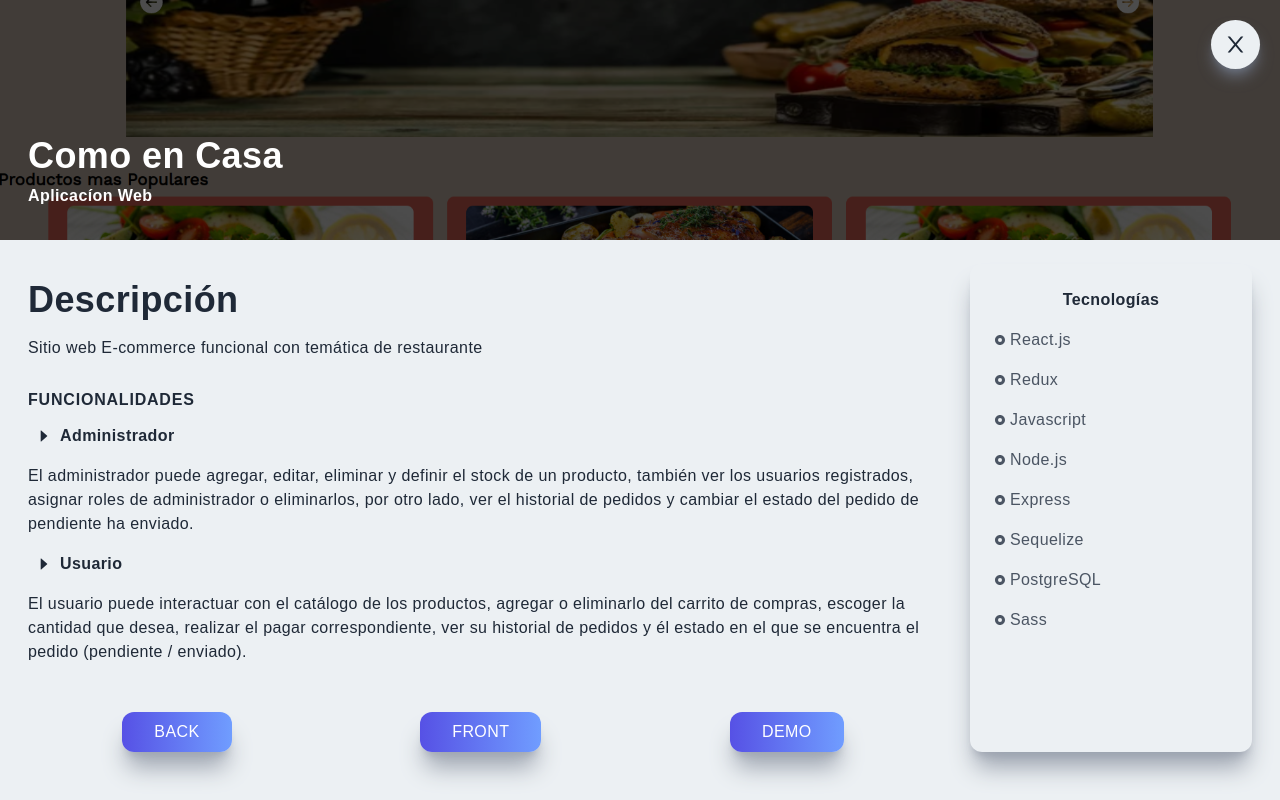
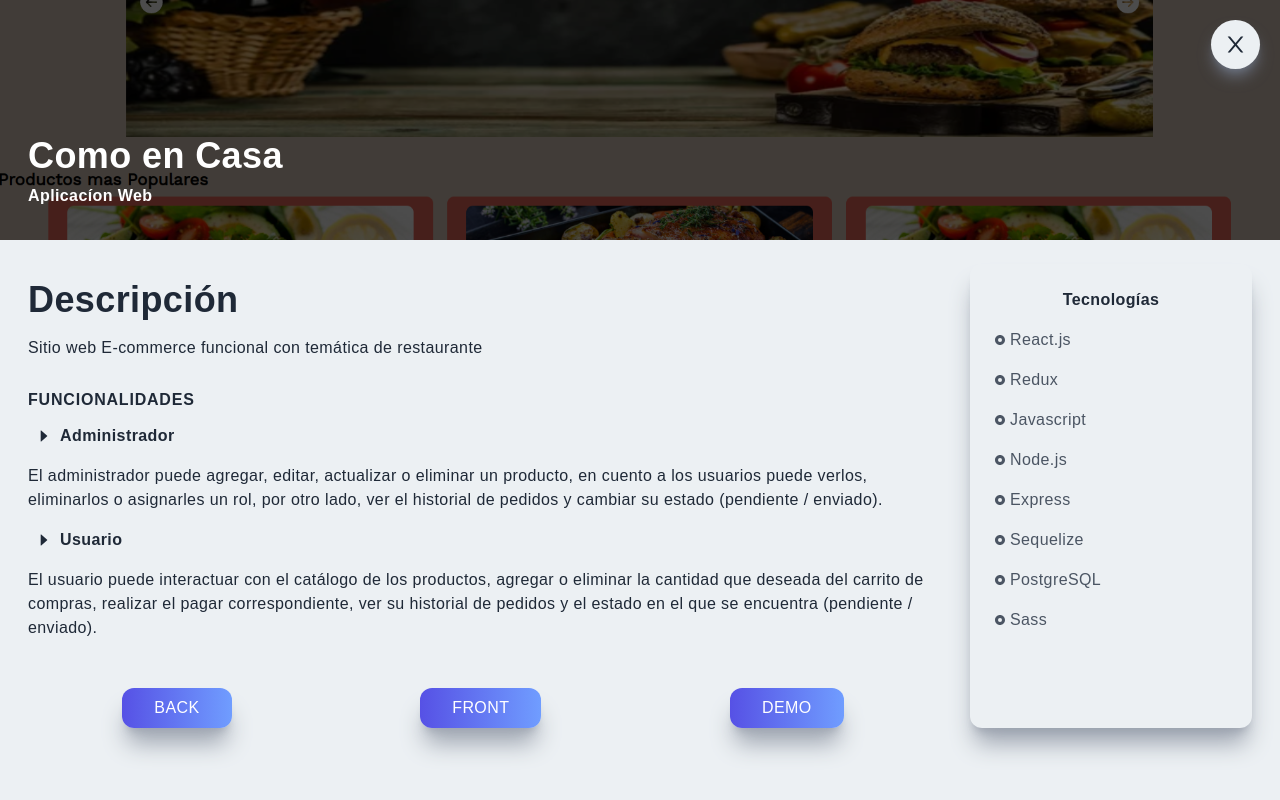
Before and after one commit to RafaMojica/Portfolio-Rafael-Mojica, a Next.js app: page /ComoEnCasa in a window 1280 px wide. Built offline with nearby package versions, Linux system fonts and the light colour scheme.

Commit message:
FIX: Actualización descripcion de proyectos

```diff
--- a/pages/ComoEnCasa.jsx
+++ b/pages/ComoEnCasa.jsx
@@ -3,10 +3,11 @@ import dataProyect from "../utils/dataProject";
 import Technologies from "../common/Technologies";
 import DescriptionButton from "../common/DescriptionButton";
 import HeaderProject from "../common/HeaderProject";
-import {AiFillCaretRight} from "react-icons/ai"
+import { AiFillCaretRight } from "react-icons/ai";
 
 const ComoEnCasa = () => {
-  const { name, image, technologies, type, frontUrl, backUrl, demoUrl } = dataProyect[3];
+  const { name, image, technologies, type, frontUrl, backUrl, demoUrl } =
+    dataProyect[3];
 
   return (
     <div className="w-full">
@@ -15,29 +16,43 @@ const ComoEnCasa = () => {
         <div data-aos="zoom-in" className="col-span-4 md:col-span-3">
           <h2 className="py-4">Descripción</h2>
           <p>Sitio web E-commerce funcional con temática de restaurante</p>
-          <h3 className="uppercase tracking-wider pt-7 pb-3">Funcionalidades</h3>
-          <h4 className="flex items-center"><AiFillCaretRight className="mx-2"/>Administrador</h4>
+          <h3 className="uppercase tracking-wider pt-7 pb-3">
+            Funcionalidades
+          </h3>
+          <h4 className="flex items-center">
+            <AiFillCaretRight className="mx-2" />
+            Administrador
+          </h4>
           <p className="py-4">
-            El administrador puede agregar, editar, eliminar y definir el stock de un producto,
-            también ver los usuarios registrados, asignar roles de administrador
-            o eliminarlos, por otro lado, ver el historial de pedidos y cambiar
-            el estado del pedido de pendiente ha enviado.
+            El administrador puede agregar, editar, actualizar o eliminar un
+            producto, en cuento a los usuarios puede verlos, eliminarlos o
+            asignarles un rol, por otro lado, ver el historial de pedidos y
+            cambiar su estado (pendiente / enviado).
           </p>
-          <h4 className="flex items-center"><AiFillCaretRight className="mx-2"/>Usuario</h4>
+          <h4 className="flex items-center">
+            <AiFillCaretRight className="mx-2" />
+            Usuario
+          </h4>
           <p className="py-4">
-            El usuario puede interactuar con el catálogo de los productos, agregar o
-            eliminarlo del carrito de compras, escoger la cantidad que desea,
-            realizar el pagar correspondiente, ver su historial de pedidos y él
-            estado en el que se encuentra el pedido (pendiente / enviado).
+            El usuario puede interactuar con el catálogo de los productos,
+            agregar o eliminar la cantidad que deseada del carrito de compras,
+            realizar el pagar correspondiente, ver su historial de pedidos y el
+            estado en el que se encuentra (pendiente / enviado).
           </p>
           <div className="flex justify-around flex-wrap">
             <a href={backUrl} target="_blank" rel="noreferrer">
-              <button className="px-8 py-2 mt-8 hover:scale-110 ease-in duration-300">Back</button>
+              <button className="px-8 py-2 mt-8 hover:scale-110 ease-in duration-300">
+                Back
+              </button>
             </a>
             <DescriptionButton frontUrl={frontUrl} demoUrl={demoUrl} />
           </div>
         </div>
-        <div data-aos="zoom-in" data-aos-offset="-200" className="col-span-4 md:col-span-1 shadow-xl shadow-shodowGrey400 rounded-xl p-6">
+        <div
+          data-aos="zoom-in"
+          data-aos-offset="-200"
+          className="col-span-4 md:col-span-1 shadow-xl shadow-shodowGrey400 rounded-xl p-6"
+        >
           <p className="text-center font-bold pb-2">Tecnologías</p>
           {technologies.map((technologie) => (
             <Technologies key={technologie} technologie={technologie} />
--- a/pages/Porfolio.jsx
+++ b/pages/Porfolio.jsx
@@ -15,9 +15,9 @@ const Porfolio = () => {
         <div data-aos="zoom-in" className="col-span-4 md:col-span-3">
           <h2 className="py-4">Descripción</h2>
           <p>
-            Mi portafolio personal web donde encontrarás una selección de mis
-            proyectos y trabajos realizados, que muestran mis habilidades y
-            experiencia en el diseño y desarrollo de sitios web.
+            Mi portafolio personal web donde encontrarás mis
+            proyectos y trabajos realizados, mostrando mis habilidades y
+            experiencia en el diseño y desarrollo de sitios web y aplicación móvil.
           </p>
           <h3 className="uppercase tracking-wider pt-7 pb-3">
             Funcionalidades
--- a/pages/WatchMe.jsx
+++ b/pages/WatchMe.jsx
@@ -3,14 +3,15 @@ import dataProyect from "../utils/dataProject";
 import Technologies from "../common/Technologies";
 import DescriptionButton from "../common/DescriptionButton";
 import HeaderProject from "../common/HeaderProject";
-import {AiFillCaretRight} from "react-icons/ai"
+import { AiFillCaretRight } from "react-icons/ai";
 
 const WhatchMe = () => {
-  const { name, image, technologies, type, frontUrl, backUrl, demoUrl } = dataProyect[1];
+  const { name, image, technologies, type, frontUrl, backUrl, demoUrl } =
+    dataProyect[1];
 
   return (
     <div className="w-full">
-      <HeaderProject name={name} image={image} type={type}/>
+      <HeaderProject name={name} image={image} type={type} />
       <div className="max-w-[1240px] mx-auto p-2 grid md:grid-cols-4 gap-8 py-6">
         <div data-aos="zoom-in" className="col-span-4 md:col-span-3">
           <h2 className="py-4">Descripción</h2>
@@ -18,25 +19,36 @@ const WhatchMe = () => {
             Sitio Web para ver descripciones de películas y series consumiendo
             la información de la API de The Movie Database (TMDB).
           </p>
-          <h3 className="uppercase tracking-wider pt-7 pb-3">Funcionalidades</h3>
-          <h4 className="flex items-center"><AiFillCaretRight className="mx-2"/>Usuario</h4>
+          <h3 className="uppercase tracking-wider pt-7 pb-3">
+            Funcionalidades
+          </h3>
+          <h4 className="flex items-center">
+            <AiFillCaretRight className="mx-2" />
+            Usuario
+          </h4>
           <p className="py-4">
-            El usuario puede listar, buscar e interactuar con un amplio catálogo
-            de películas y series, puede registrarse, iniciar sesión, añadir o
-            eliminar películas o series de sus favoritos. Por otro lado, puede
-            ver otros usuarios registrados y sus listas de favoritos.
+            El usuario puede interactuar con un amplio catálogo de películas y
+            series, filtrarlas por género o buscar una en específico, puede
+            registrarse, agregar o eliminar películas a sus favoritos como
+            también su cuenta creada.
           </p>
           <div className="flex justify-around flex-wrap">
             <a href={backUrl} target="_blank" rel="noreferrer">
-              <button className="px-8 py-2 mt-8 hover:scale-110 ease-in duration-300">Back</button>
+              <button className="px-8 py-2 mt-8 hover:scale-110 ease-in duration-300">
+                Back
+              </button>
             </a>
             <DescriptionButton frontUrl={frontUrl} demoUrl={demoUrl} />
           </div>
         </div>
-        <div data-aos="zoom-in" data-aos-offset="-200" className="col-span-4 md:col-span-1 shadow-xl shadow-shodowGrey400 rounded-xl p-6">
+        <div
+          data-aos="zoom-in"
+          data-aos-offset="-200"
+          className="col-span-4 md:col-span-1 shadow-xl shadow-shodowGrey400 rounded-xl p-6"
+        >
           <p className="text-center font-bold pb-2">Tecnologías</p>
           {technologies.map((technologie) => (
-            <Technologies key={technologie} technologie={technologie}/>
+            <Technologies key={technologie} technologie={technologie} />
           ))}
         </div>
       </div>
--- a/utils/dataProject.js
+++ b/utils/dataProject.js
@@ -32,7 +32,7 @@ const dataProjects = [
     type: "Aplicacíon Movil",
     projectUrl: "/RRHH",
     image: HomeRRHH,
-    sumamary: "Aplicación Móvil para la dependencia de recursos Humanos",
+    sumamary: "Aplicación Móvil para facilitar los procesos del departamento de recursos Humanos",
     technologies: ["React Native", "Redux", "Javascript", "Node.js", "Express", "Sequelize", "PostgreSQL", "Material UI" ],
     backUrl: "https://github.com/RafaMojica/BACK-App-RRHH",
     frontUrl: "https://github.com/RafaMojica/FRONT-App-RRHH",
```
Also changed, not shown: pages/RRHH.jsx (+25 -12 lines).
